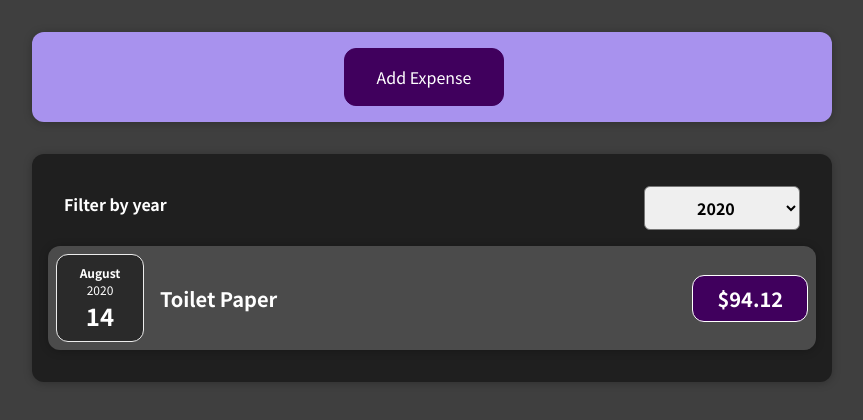
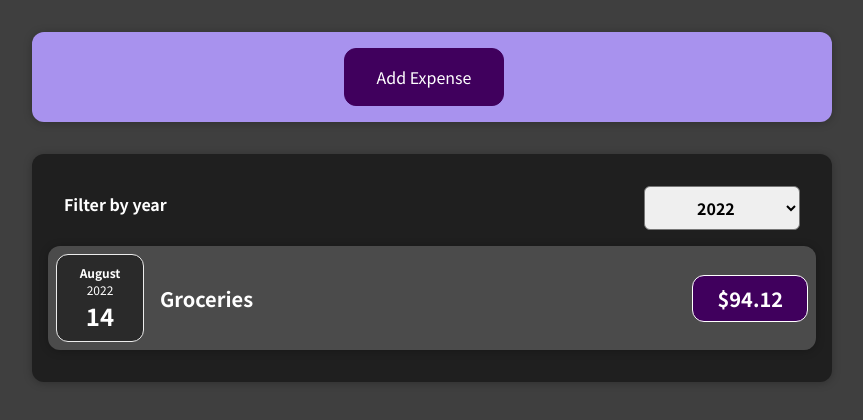
Before and after one commit to Meenal-Poladia/expense-tracker, a React (Create React App) app: page / in a window 1280 px wide. Shown: the top 420 px of the page, without its empty margins (208-1071 px from the left). Built offline with nearby package versions, Linux system fonts and the light colour scheme.

Commit message:
Updated the app for deployment

```diff
--- a/package.json
+++ b/package.json
@@ -12,7 +12,7 @@
     "web-vitals": "^0.2.4"
   },
   "scripts": {
-    "start": "react-scripts start",
+    "start": "react-scripts --openssl-legacy-provider start",
     "build": "react-scripts build",
     "test": "react-scripts test",
     "eject": "react-scripts eject"
--- a/public/index.html
+++ b/public/index.html
@@ -24,7 +24,7 @@
       work correctly both with client-side routing and a non-root public URL.
       Learn how to configure a non-root public URL by running `npm run build`.
     -->
-    <title>React App</title>
+    <title>Expense Tracker</title>
   </head>
   <body>
     <noscript>You need to enable JavaScript to run this app.</noscript>
--- a/src/App.js
+++ b/src/App.js
@@ -5,9 +5,9 @@ import {useState} from "react";
 const dummyExpenses = [
     {
         id: 'e1',
-        title: 'Toilet Paper',
+        title: 'Groceries',
         amount: 94.12,
-        date: new Date(2020, 7, 14),
+        date: new Date(2022, 7, 14),
     },
     {id: 'e2', title: 'New TV', amount: 799.49, date: new Date(2021, 2, 12)},
     {
--- a/src/components/Expenses/Expenses.js
+++ b/src/components/Expenses/Expenses.js
@@ -6,7 +6,7 @@ import ExpenseList from "./ExpenseList";
 import {useState} from "react";
 
 function Expenses(props) {
-   const [selectedYear, setSelectedYear] = useState("2020");
+   const [selectedYear, setSelectedYear] = useState("2022");
 
    const filteredList = props.items.filter(item => item.date.getFullYear() == selectedYear);
 // Watch the video no.66 again and write the new code
```
Also changed, not shown: 1 other file (tests, documents, lock files or other folders).
